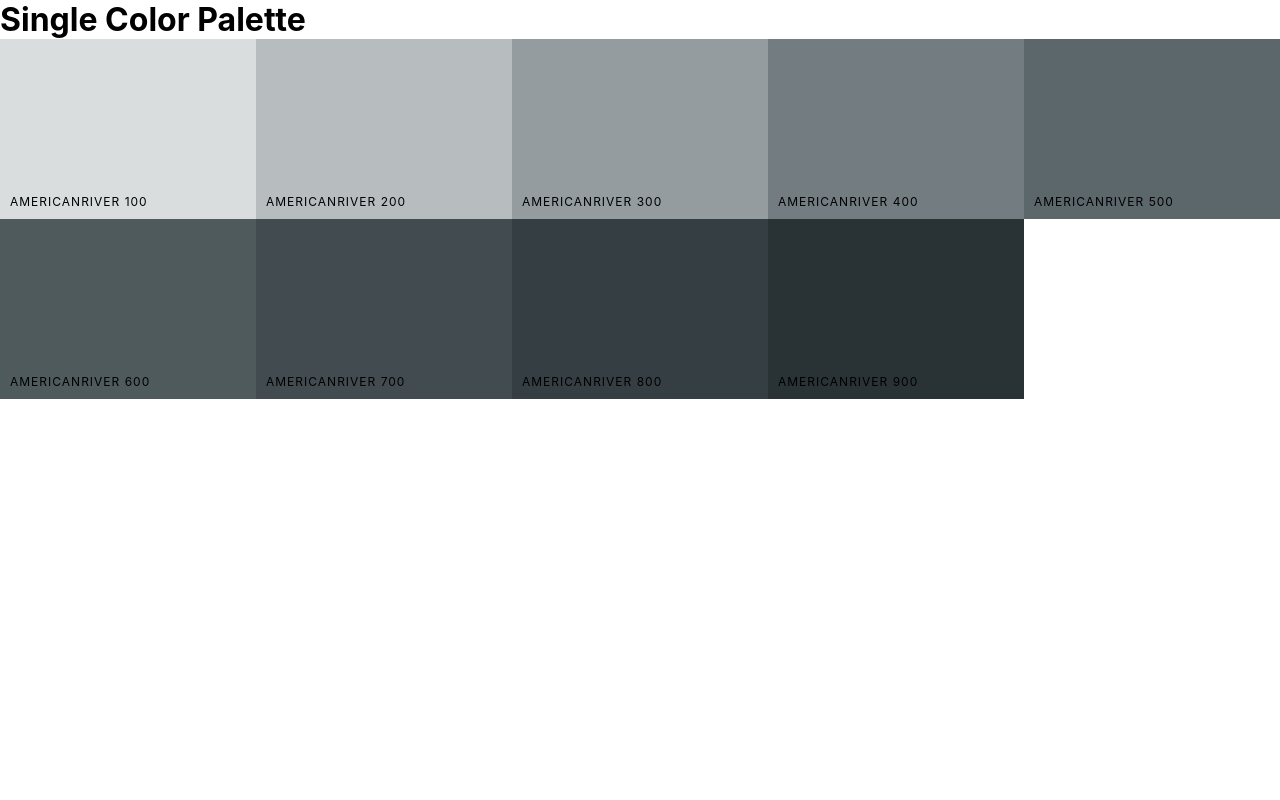
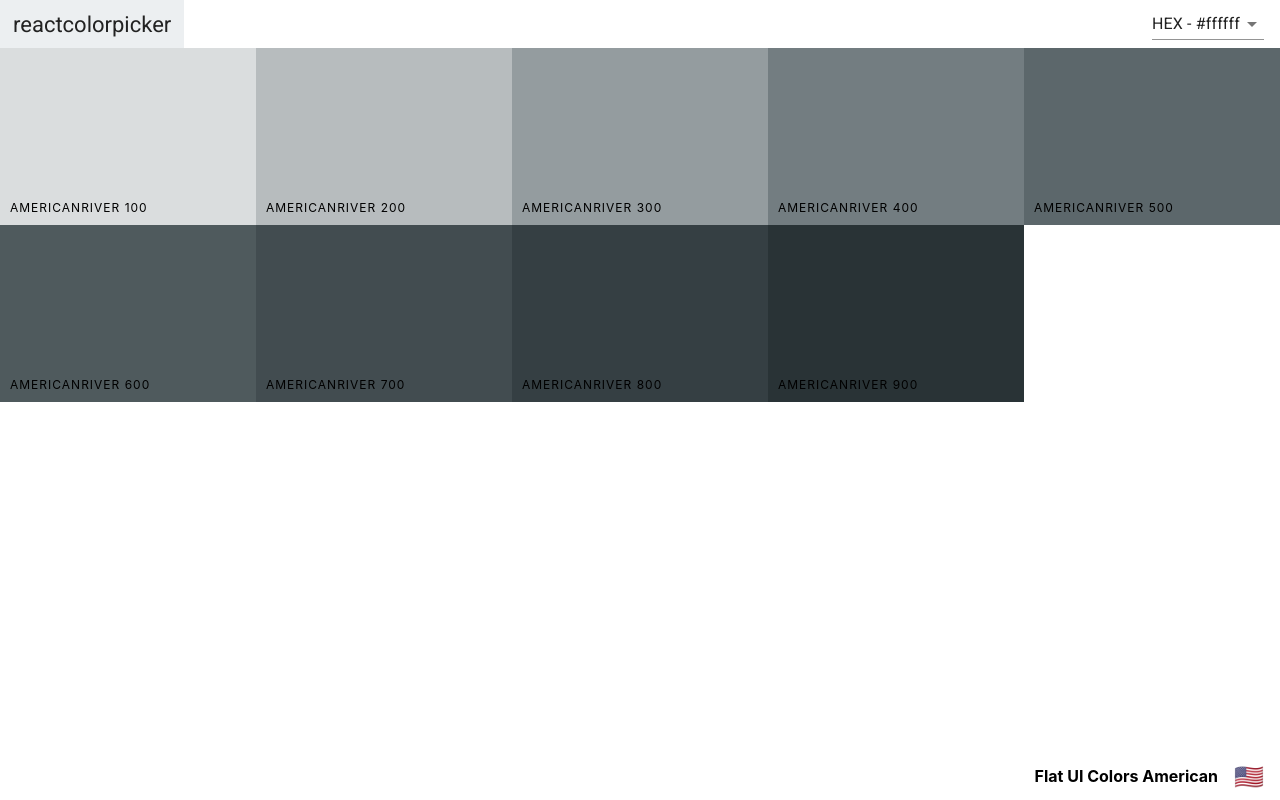
Before and after one commit to do-Va/Color_Palette_Project, a React (Create React App) app: page /palette/flat-ui-colors-american/americanriver in a window 1280 px wide. Built offline with nearby package versions, Linux system fonts and the light colour scheme.

Commit message:
Add Navbar and Footer to SingleColorPalette

```diff
--- a/src/Navbar.js
+++ b/src/Navbar.js
@@ -34,7 +34,7 @@
   }
 
   render() {
-    const { level, changeLevel } = this.props;
+    const { level, changeLevel, showingAllColors } = this.props;
     const { format, open } = this.state;
 
     return (
@@ -42,8 +42,10 @@
         <div className="logo">
           <Link to="/">reactcolorpicker</Link>
         </div>
+        {showingAllColors && (
           <div className="slider-container">
             <span>Level: {level}</span>
+
             <div className="slider">
               <Slider
                 defaultValue={level}
@@ -54,6 +56,7 @@
               />
             </div>
           </div>
+        )}
         <div className="select-container">
           <Select value={format} onChange={this.handleFormatChange}>
             <MenuItem value="hex">HEX - #ffffff</MenuItem>
--- a/src/Palette.css
+++ b/src/Palette.css
@@ -1,6 +1,7 @@
 .Palette {
   height: 100vh;
   overflow: hidden;
+  padding-bottom: 0.8rem;
 }
 
 .Palette-colors {
--- a/src/Palette.js
+++ b/src/Palette.js
@@ -1,6 +1,6 @@
 import React, { Component } from 'react';
 import Navbar from './Navbar';
-
+import PaletteFooter from './PaletteFooter';
 import ColorBox from './ColorBox';
 import './Palette.css';
 
@@ -45,12 +45,10 @@
           level={level}
           changeLevel={this.changeLevel}
           handleChange={this.changeFormat}
+          showingAllColors
         />
         <div className="Palette-colors">{colorBoxes}</div>
-        <footer className="Palette-footer">
-          {paletteName}
-          <span className="emoji">{emoji}</span>
-        </footer>
+        <PaletteFooter paletteName={paletteName} emoji={emoji} />
       </div>
     );
   }
--- /dev/null
+++ b/src/PaletteFooter.js
@@ -0,0 +1,13 @@
+import React from 'react';
+
+function PaletteFooter(props) {
+  const { paletteName, emoji } = props;
+  return (
+    <footer className="Palette-footer">
+      {paletteName}
+      <span className="emoji">{emoji}</span>
+    </footer>
+  );
+}
+
+export default PaletteFooter;
--- a/src/SingleColorPalette.js
+++ b/src/SingleColorPalette.js
@@ -1,4 +1,6 @@
 import React, { Component } from 'react';
+import Navbar from './Navbar';
+import PaletteFooter from './PaletteFooter';
 import ColorBox from './ColorBox';
 
 export default class h1 extends Component {
@@ -6,6 +8,11 @@
     super(props);
 
     this._shades = this.gatherShades(this.props.palette, this.props.colorId);
+    this.state = {
+      format: 'hex',
+    };
+
+    this.changeFormat = this.changeFormat.bind(this);
   }
 
   gatherShades(palette, colorFilterBy) {
@@ -21,19 +28,26 @@
     return shades.slice(1);
   }
 
+  changeFormat(val) {
+    this.setState({ format: val });
+  }
+
   render() {
+    const { format } = this.state;
+    const { paletteName, emoji } = this.props.palette;
     const colorBoxes = this._shades.map(color => (
       <ColorBox
         key={color.id}
         name={color.name}
-        background={color.hex}
+        background={color[format]}
         showLink={false}
       />
     ));
     return (
       <div className="Palette">
-        <h1>Single Color Palette</h1>
+        <Navbar handleChange={this.changeFormat} showingAllColors={false} />
         <div className="Palette-colors">{colorBoxes}</div>
+        <PaletteFooter paletteName={paletteName} emoji={emoji} />
       </div>
     );
   }
```
Lines whose indentation alone changed are shown as unchanged.
